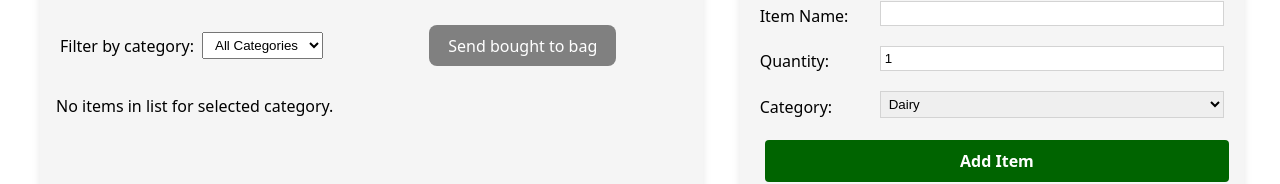
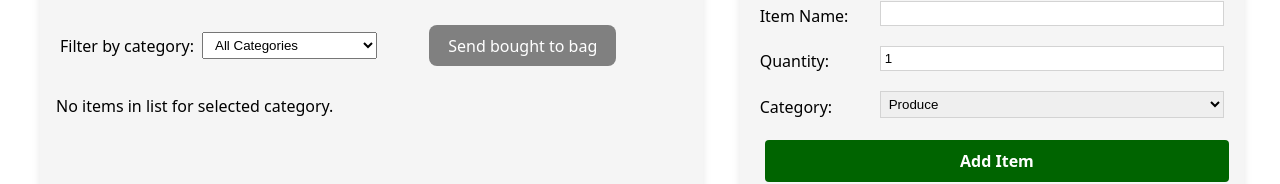
Before and after one commit to PAP-2025-Summer-L6-G1/Final-Project-Frontend, a React (Vite) app: page /grocery in a window 1280 px wide. Shown: the part 162-346 px from the top of the page. Built offline with nearby package versions, Linux system fonts and the light colour scheme.

Commit message:
Added more categories and restructure to take in array of all category

```diff
--- a/src/components/GroceryList.jsx
+++ b/src/components/GroceryList.jsx
@@ -24,7 +24,20 @@ export default function GroceryList() {
         }
     }
 
-    const allCategories = ["dairy", "meat", "grain", "fruit"];
+    const allCategories = [
+        "Produce",
+        "Dairy & Eggs",
+        "Meat & Poultry",
+        "Seafood",
+        "Grains & Pasta",
+        "Baked Goods",
+        "Pantry Staples",
+        "Snacks",
+        "Frozen Foods",
+        "Beverages",
+        "Prepared/Ready Meals",
+        "Condiments & Sauces"
+    ];
 
     const filteredItems = groceryContext.items.filter((item) => (
         item.storageType === "list" && (item.category === filterCategory || filterCategory === "")
@@ -49,7 +62,7 @@ export default function GroceryList() {
                         <select id="category-filter" value={filterCategory} onChange={(event) => setFilterCategory(event.target.value)} >
                             <option value="">All Categories</option>
                             {allCategories.map((category) => (
-                                <option key={category} value={category}>{category}</option>
+                                <option key={category} value={category.toLowerCase()}>{category}</option>
                             ))}
                         </select>
                     </div>
@@ -70,7 +83,7 @@ export default function GroceryList() {
             </div>
 
             <div className="grocery-list-form">
-                <GroceryListForm />
+                <GroceryListForm cat={allCategories}/>
             </div>
         </div>
     )
--- a/src/components/GroceryListForm.jsx
+++ b/src/components/GroceryListForm.jsx
@@ -4,13 +4,15 @@ import AccountContext from "../contexts/AccountContext";
 import "./GroceryListForm.css";
 import RestockList from "./RestockList"
 
-export default function GroceryList() {
+export default function GroceryList(props) {
     const groceryContext = useContext(GroceryContext);
     const accountContext = useContext(AccountContext);
 
+    const allCategories = props.cat;
+
     const [name, setName] = useState("");
     const [quantity, setQuantity] = useState(1);
-    const [category, setCategory] = useState("dairy");
+    const [category, setCategory] = useState(allCategories[0].toLowerCase());
     const [isBought, setIsBought] = useState(false);
 
     async function handleAddItem(event) {
@@ -27,7 +29,7 @@ export default function GroceryList() {
         if (success) {
             setName("");
             setQuantity(1);
-            setCategory("dairy");
+            setCategory(allCategories[0].toLowerCase());
             setIsBought(false);
         }
 
@@ -81,10 +83,11 @@ export default function GroceryList() {
                     onChange={(event) => setCategory(event.target.value)}
                     required>
 
-                    <option value="dairy">Dairy</option>
-                    <option value="meat">Meat</option>
-                    <option value="fruit">Fruit</option>
-                    <option value="grain">Grain</option>
+                    {allCategories.map((cat) => (
+                        <option key={cat} value={cat.toLowerCase()}>
+                            {cat.charAt(0).toUpperCase() + cat.slice(1).toLowerCase()}
+                        </option>
+                    ))}
                 </select>
                 </div>
                 <button type="submit">Add Item</button>
```
